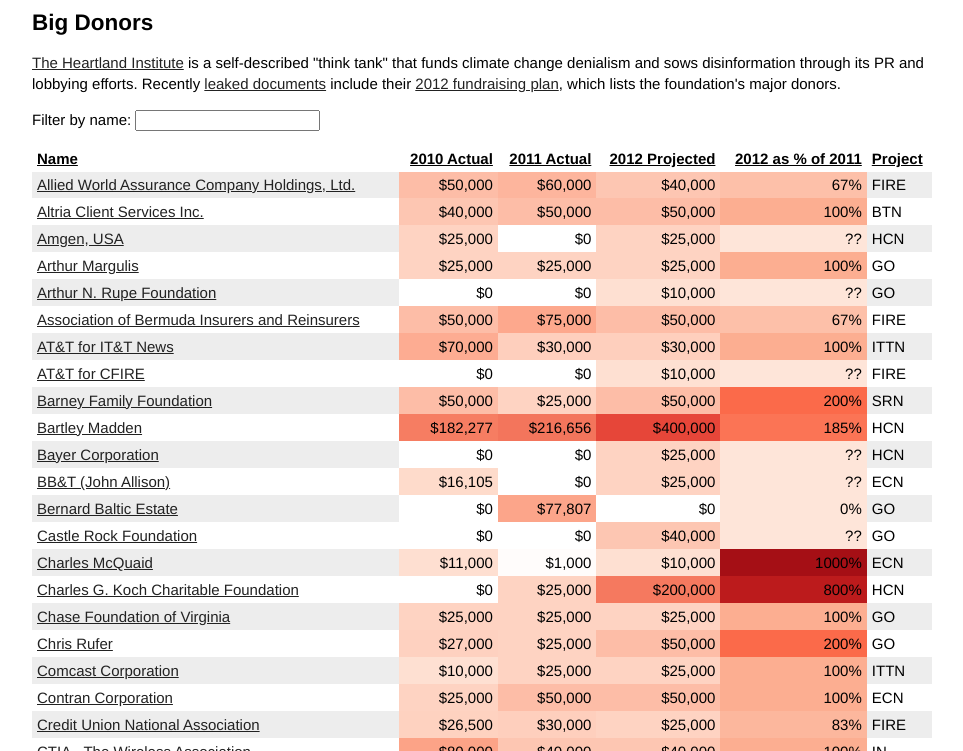
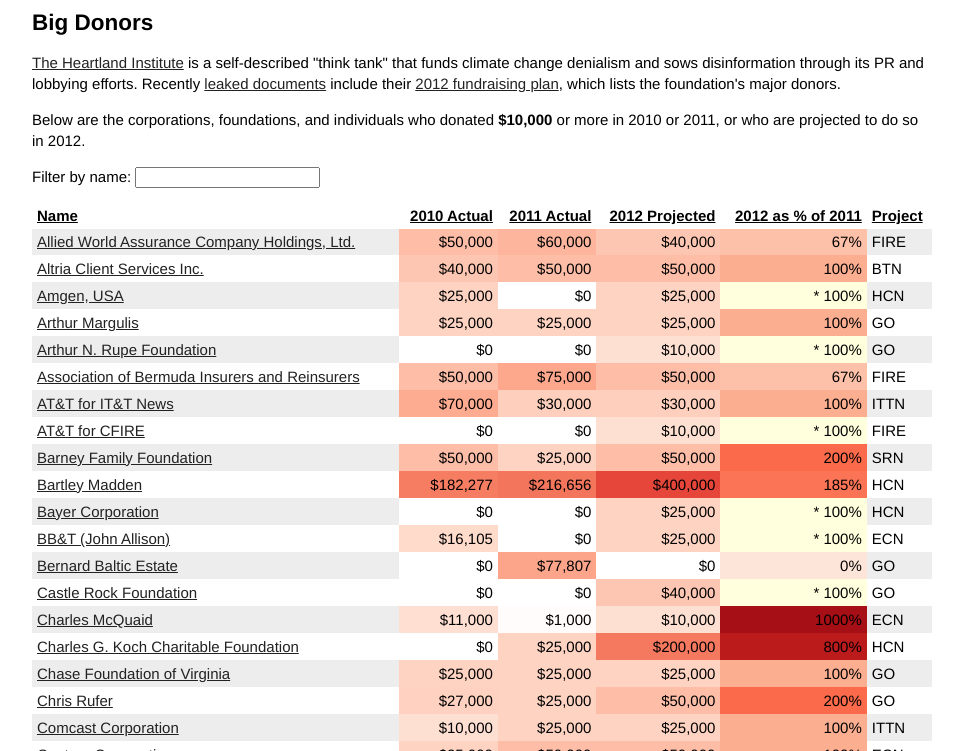
Before and after one commit to shawnbot/heartland-leaks, a plain HTML site: page index.html in a window 1280 px wide. Shown: the part 49-800 px from the top of the page, without its empty margins (158-1121 px from the left). Drawn offline with Linux system fonts and the light colour scheme.

Commit message:
style tweaks, % stuff

```diff
--- /dev/null
+++ b/css/screen.css
@@ -0,0 +1,54 @@
+body {
+    font-family: "Helvetica Neue", Helvetica, Arial, sans-serif;
+    font-size: 15px;
+    line-height: 21px;
+}
+
+a:link { color: #222; }
+a:visited { color: #777; }
+
+#container {
+    max-width: 60em;
+    margin: 0 auto;
+}
+
+table {
+    border-collapse: collapse;
+    width: 100%;
+}
+
+th, td {
+    text-align: left;
+    padding: 2px 5px 3px 5px;
+}
+
+th.numeric,
+td.numeric,
+tfoot th.col-name {
+    text-align: right;
+}
+
+thead th a {
+    color: #000 !important;
+}
+
+tfoot {
+    font-weight: bold;
+}
+
+tbody td {
+    border-bottom: 1px solid transparent;
+}
+
+tbody tr:nth-child(odd) td {
+    background-color: #ededed;
+}
+
+tbody tr:hover td {
+    border-color: black;
+    border-style: dashed;
+}
+
+.note {
+    background-color: #ffd !important;
+}
--- a/index.html
+++ b/index.html
@@ -6,56 +6,7 @@
         <script type="text/javascript" src="js/vendor/d3/d3.csv.min.js"></script>
         <script type="text/javascript" src="js/vendor/colorbrewer.js"></script>
         <style type="text/css">
-            body {
-                font-family: "Helvetica Neue", Helvetica, Arial, sans-serif;
-                font-size: 15px;
-                line-height: 21px;
-            }
-
-            a:link { color: #222; }
-            a:visited { color: #777; }
-
-            #container {
-                max-width: 60em;
-                margin: 0 auto;
-            }
-
-            table {
-                border-collapse: collapse;
-                width: 100%;
-            }
-
-            th, td {
-                text-align: left;
-                padding: 2px 5px 3px 5px;
-            }
-
-            th.numeric,
-            td.numeric {
-                text-align: right;
-            }
-
-            thead th a {
-                color: #000 !important;
-            }
-
-            tfoot {
-                font-weight: bold;
-            }
-
-            tbody td {
-                border-bottom: 1px solid transparent;
-            }
-
-            tbody tr:nth-child(odd) td {
-                background-color: #ededed;
-            }
-
-            tbody tr:hover td {
-                border-color: black;
-                border-style: dashed;
-            }
-
+            @import url(css/screen.css);
         </style>
     </head>
     <body>
@@ -70,15 +21,24 @@
             include their <a href="http://www.desmogblog.com/sites/beta.desmogblog.com/files/(1-15-2012)%202012%20Fundraising%20Plan.pdf">2012 fundraising plan</a>,
             which lists the foundation's major donors.</p>
 
-            <form id="filters">
+            <p>Below are the corporations, foundations, and individuals who donated
+            <strong>$10,000</strong> or more in 2010 or 2011, or who are
+            projected to do so in 2012.</p>
+
+            <div id="filters">
                 <p>Filter by name: <input id="filter-name"></p>
-            </form>
+            </div>
 
             <table id="donors">
                 <thead><tr></tr></thead>
                 <tfoot><tr></tr></tfoot>
                 <tbody></tbody>
             </table>
+
+            <p class="note"><strong>*</strong> Donors who gave nothing in 2011
+            are listed as having given 100% of their 2012 donations as a
+            percentage of those in 2011, because this technically represents an
+            infinite increase. (<var>n</var> / 0 &times; 100 = &infin;)</p>
         </div>
 
         <script type="text/javascript" defer>
@@ -116,6 +76,7 @@
             "2012": dollars,
             // "2012 as % of 2011" gets a special one
             "pct": d3.scale.linear()
+                .clamp(true)
                 .domain([0, 100, 200, 500, 1000])
                 .range(colorbrewer.Reds[5])
         };
@@ -159,11 +120,16 @@
 
         // update the sort order, where key is the name if a column sort key
         // and a flag indicating ascending (truthy) or descending (falsy) order.
+        var secondary_sort = "2012";
         function sortBy(key, asc) {
             var cmp = asc ? d3.ascending : d3.descending;
             table.selectAll("tbody tr")
                 .sort(function(a, b) {
-                    return cmp(a.parsed[key], b.parsed[key]);
+                    var aa = a.parsed[key],
+                        bb = b.parsed[key];
+                    return (aa == bb && key != secondary_sort)
+                        ? cmp(a.parsed[secondary_sort], b.parsed[secondary_sort])
+                        : cmp(aa, bb);
                 });
         }
 
@@ -253,6 +219,7 @@
              * Then we return an array of column objects, each of which with
              * the following properties:
              *
+             * "row": the original row object
              * "col": the column reference ({"key": "2010", "label": ...})
              * "str": the original column value ("$10,000")
              * "num": the parsed numeric value (10000, or the "str" if NaN)
@@ -264,6 +231,7 @@
                         num = parseNum(val);
                     donor.parsed[col.key] = num;
                     return {
+                        row: donor,
                         col: col,
                         str: val,
                         num: num
@@ -286,6 +254,18 @@
                 .enter()
                 .append("td")
                     .attr("class", cellClasses);
+
+            // technically the "??" values are positive infinity
+            // because they represent some value divided by zero,
+            // but we'll treat them as 100%
+            cells.filter(".col-pct")
+                .each(function(d) {
+                    if (d.str == "??") {
+                        d.str = "* 100%";
+                        d.num = d.row.parsed.pct = 100;
+                        d3.select(this).classed("note", true);
+                    }
+                });
 
             // iterate over all the cells...
             cells.each(function(d) {
@@ -320,7 +300,7 @@
                 .selectAll("td")
                 .data(donorCells)
                 .enter()
-                .append("td")
+                .append("th")
                     .attr("class", cellClasses)
                     .text(function(d) { return d.str; });
 
```
Also changed, not shown: 1 other file.
